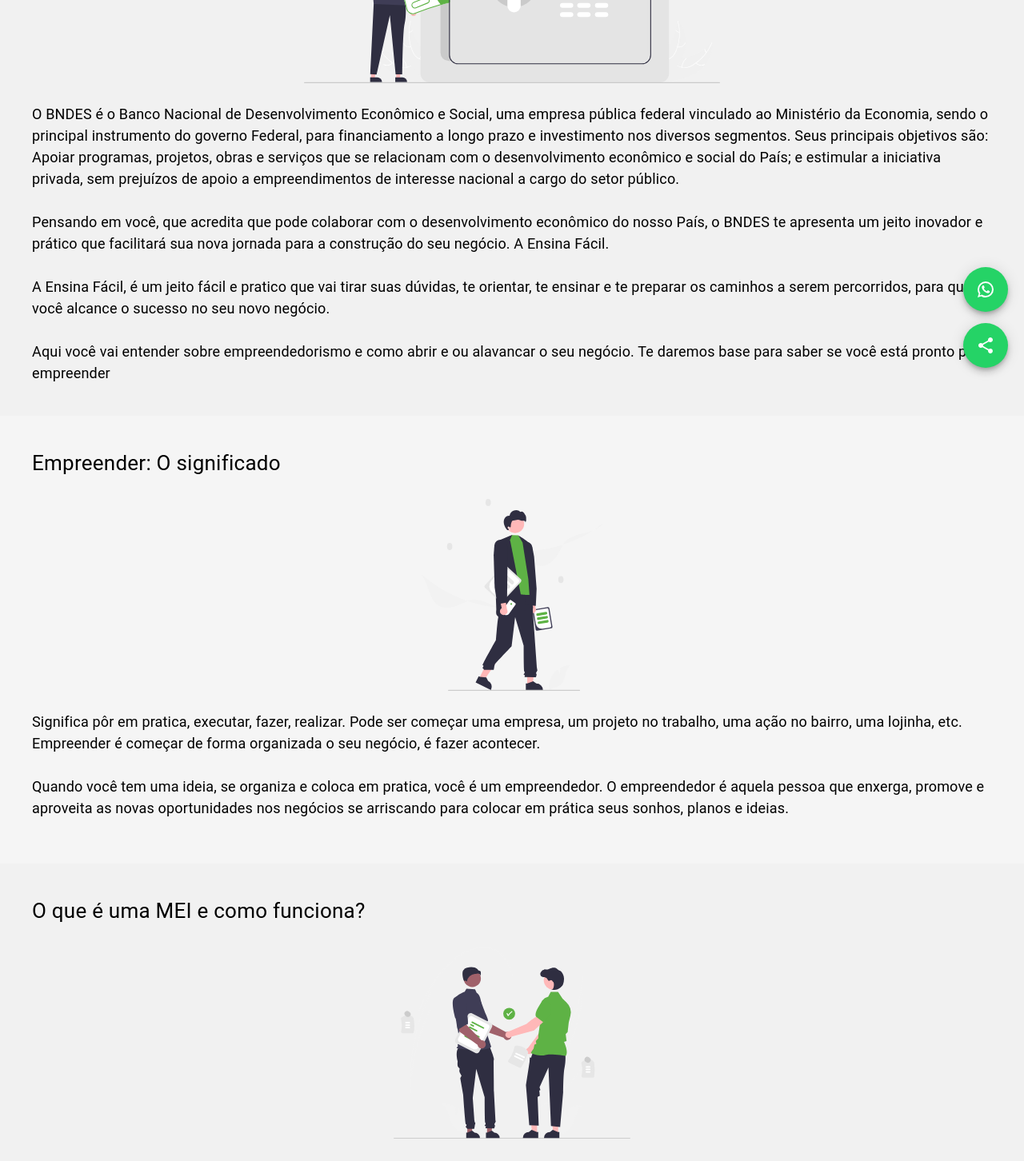
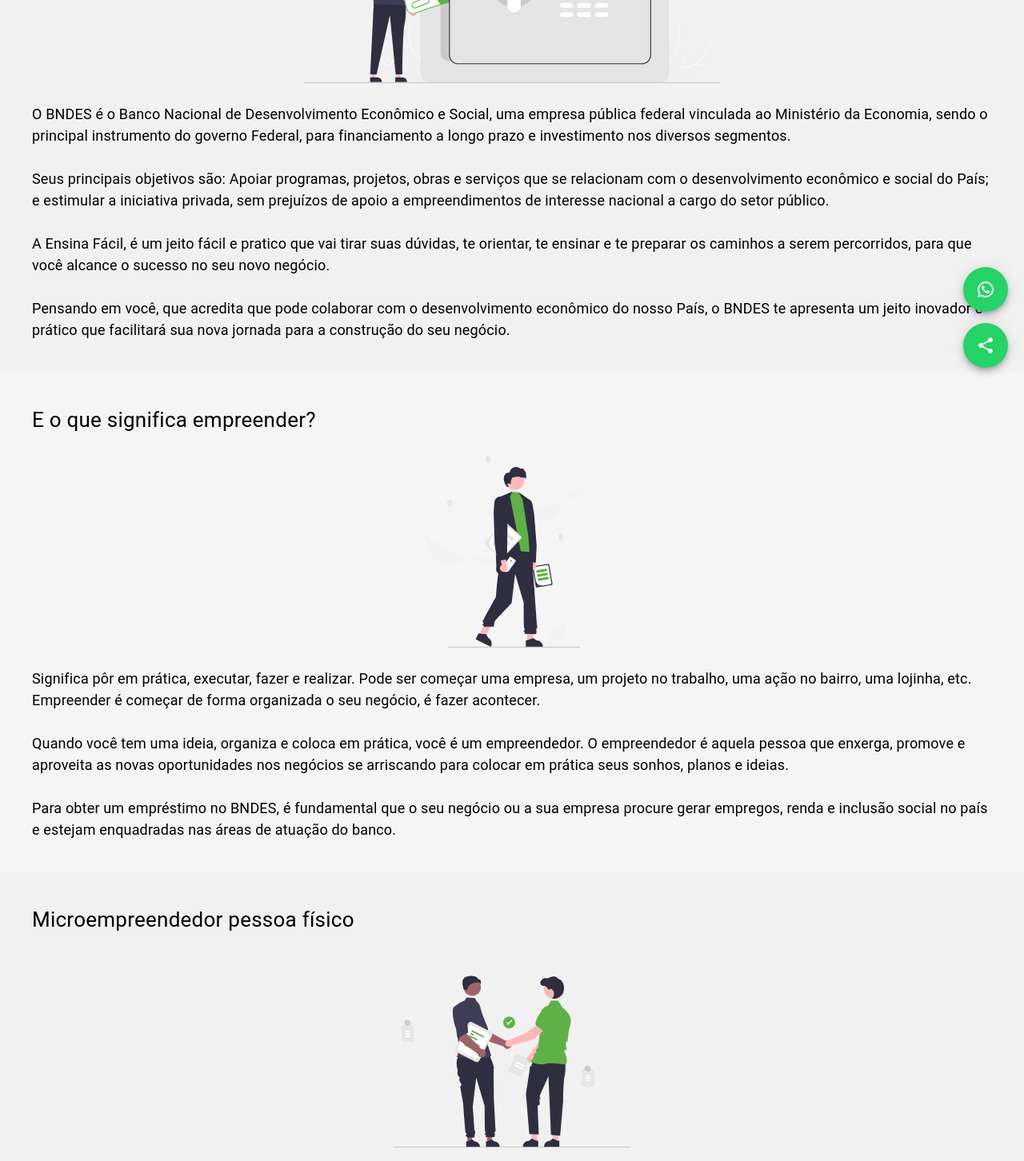
Before and after one commit to JvPy/projeto-bnds, a React (Create React App) app: page / in a window 1280 px wide. Shown: the part 320-1772 px from the top of the page at 80% size. Built offline with nearby package versions, Linux system fonts and the light colour scheme.

Commit message:
add reactStringReplace

```diff
--- a/package.json
+++ b/package.json
@@ -18,6 +18,7 @@
     "react": "^18.2.0",
     "react-dom": "^18.2.0",
     "react-scripts": "5.0.1",
+    "react-string-replace": "^1.1.0",
     "typescript": "^4.8.4",
     "web-vitals": "^2.1.4"
   },
--- a/src/App.tsx
+++ b/src/App.tsx
@@ -5,6 +5,7 @@
 import WhatsappFloater from './components/floaters/whatsappFloater';
 import ShareFloater from './components/floaters/shareFloater';
 import Modal from './components/modal';
+import AccordionSection from './components/accordionSection';
 
 function App() {
   const [isOpen, setIsOpen] = useState<boolean>(false)
@@ -21,38 +22,53 @@
     }
   }
 
+
+
   return (
     <>
       <Navbar handleScrol={handleScrol}/>
       <div style={{paddingTop: 55}}/>
       <Modal isOpen={isOpen} handleClose={() => handleClose()}/>
       <Section id="0" subTitle="Microcredito no Brasil" title="Você conhece o BNDES?" color="#F1F1F1" image="vault">
-        O BNDES é o Banco Nacional de Desenvolvimento Econômico e Social, uma empresa pública federal vinculado ao Ministério da Economia, sendo o principal instrumento do governo Federal, para financiamento a longo prazo e investimento nos diversos segmentos. Seus principais objetivos são: Apoiar programas, projetos, obras e serviços que se relacionam com o desenvolvimento econômico e social do País; e estimular a iniciativa privada, sem prejuízos de apoio a empreendimentos de interesse nacional a cargo do setor público.
+        O BNDES é o Banco Nacional de Desenvolvimento Econômico e Social, uma empresa pública federal vinculada ao Ministério da Economia, sendo o principal instrumento do governo Federal, para financiamento a longo prazo e investimento nos diversos segmentos.
         <br /><br />
-        Pensando em você, que acredita que pode colaborar com o desenvolvimento econômico do nosso País, o BNDES te apresenta um jeito inovador e prático que facilitará sua nova jornada para a construção do seu negócio. A Ensina Fácil.
+        Seus principais objetivos são: Apoiar programas, projetos, obras e serviços que se relacionam com o desenvolvimento econômico e social do País; e estimular a iniciativa privada, sem prejuízos de apoio a empreendimentos de interesse nacional a cargo do setor público.
         <br /><br />
         A Ensina Fácil, é um jeito fácil e pratico que vai tirar suas dúvidas, te orientar, te ensinar e te preparar os caminhos a serem percorridos, para que você alcance o sucesso no seu novo negócio.
         <br /><br />
-        Aqui você vai entender sobre empreendedorismo e como abrir e ou alavancar o seu negócio. Te daremos base para saber se você está pronto para empreender
+        Pensando em você, que acredita que pode colaborar com o desenvolvimento econômico do nosso País, o BNDES te apresenta um jeito inovador e prático que facilitará sua nova jornada para a construção do seu negócio.
+       </Section>
+      <Section id="1" title="E o que significa empreender?" color="#F5F5F5" image="business">
+        Significa pôr em prática, executar, fazer e realizar. Pode ser começar uma empresa, um projeto no trabalho, uma ação no bairro, uma lojinha, etc. Empreender é começar de forma organizada o seu negócio, é fazer acontecer.
+        <br /><br />
+        Quando você tem uma ideia, organiza e coloca em prática, você é um empreendedor. O empreendedor é aquela pessoa que enxerga, promove e aproveita as novas oportunidades nos negócios se arriscando para colocar em prática seus sonhos, planos e ideias.
+        <br /><br />
+        Para obter um empréstimo no BNDES, é fundamental que o seu negócio ou a sua empresa procure gerar empregos, renda e inclusão social no país e estejam enquadradas nas áreas de atuação do banco.
       </Section>
-      <Section id="1" title="Empreender: O significado" color="#F5F5F5" image="business">
-        Significa pôr em pratica, executar, fazer, realizar. Pode ser começar uma empresa, um projeto no trabalho, uma ação no bairro, uma lojinha, etc. Empreender é começar de forma organizada o seu negócio, é fazer acontecer.
+      <Section id="2" title="Microempreendedor pessoa físico" color="#F1F1F1" image="deal">
+        Se você é um empreendedor pessoa física que ainda não possui um CNPJ, você também consegue crédito no BNDES. O BNDES oferece empréstimos para pessoa física sempre que o capital seja destinado ao desenvolvimento de alguma atividade produtiva. Sim, se você quer iniciar o seu negócio ou alavancar e modernizar o que já tem, o BNDES está aqui para te ajudar.  Porém, não se esqueça, o BNDES é o Banco Nacional de Desenvolvimento Econômico, por isso, somente são financiados projetos com os seguintes objetivos:
         <br /><br />
-        Quando você tem uma ideia, se organiza e coloca em pratica, você é um empreendedor. O empreendedor é aquela pessoa que enxerga, promove e aproveita as novas oportunidades nos negócios se arriscando para colocar em prática seus sonhos, planos e ideias.
-      </Section>
-      <Section id="2" title="O que é uma MEI e como funciona?" color="#F1F1F1" image="deal">
-        MEI, significa Microempreendedor Individual, ou seja, um profissional autônomo. Quando você se cadastra como um MEI, você passa a ter um CNPJ (Cadastro Nacional de Pessoa Jurídica), ou seja, facilidades com a abertura de conta bancaria, no pedido de empréstimos e na emissão de notas fiscais, além de ter obrigações e direitos de uma pessoa jurídica.
+        Modernização de empresas;<br />
+        Expansão de negócios atuais (que já existem);<br />
+        Realização de novos empreendimentos/Negócios.
+        <br /><br /><br />
+        Para obter um empréstimo no BNDES, é fundamental que o seu negócio ou a sua empresa procure gerar empregos, renda e inclusão social no país. E estejam enquadradas nas áreas de atuação do banco.
         <br /><br />
-        Com a MEI, você tem vários benefícios, você tem direito a aposentaria por idade, auxilio doença (Benefício por incapacidade temporária), aposentadoria por invalidez, salario maternidade, pensão por morte, auxilio-reclusão.
+        Você pode fazer esta solicitação através do canal MPME de forma on-line.
         <br /><br />
-        Quem é MEI entrega apenas a declaração de imposto de renda de pessoa física, que é obrigatória caso o MEI tenha renda tributável superior a taxa de isenção de R$ 28.559,70, o que equivale a R$ 2.379.97 por mês.
+        Você deve ter em mente, o quanto de capital precisa, e qual será a sua atuação no mercado.
+        <br /><br />
+        Simular seu empréstimo é fundamental, serve para analisar os pontos positivos e negativos de um empréstimo, valores, juros e compará-los com as propostas existentes no mercado. Isso é fundamental antes de assinar qualquer contrato.
+        <br /><br />
+        No Ensina Facil BNDES, você encontra parceiros que irão ajudar a colocar seu projeto em ação. (colocar o logo dos parceiros do BNDES).
       </Section>
       <Section id="3" title="Como me formalizar como Microempreendedor individual? " color="#F5F5F5" image="form">
         Através do site www.gov.br- cadastrar Microempreendedor Individual (MEI), preencha o formulário de inscrição de MEI. Assinale as declarações e finalize.
         <br /><br />
         Não há custos, é gratuito. E sua despesa mensal será apenas o pagamento mensal do Simples Nacional. Independentemente do valor das notas fiscais que você emitir no mês (e mesmo se não emitir), você vai pagar apenas o valor mensal correspondente a sua área de atuação.
       </Section>
-      <Section id="4" title="Pronto pra responder o Quiz?" color="#F1F1F1" image="quiz" handleOpen={handleOpen} handleClose={handleClose} final />
+      <AccordionSection id="4" title="Microempreendedor Individual-MEI" color="#F1F1F1" image="deal" handleOpen={handleOpen} handleClose={handleClose} final />
+      <Section id="5" title="Pronto pra responder o Quiz?" color="#F1F1F1" image="quiz" handleOpen={handleOpen} handleClose={handleClose} final />
       <WhatsappFloater />
       <ShareFloater />
       <Footer />
```
Also changed, not shown: 1 other file (tests, documents, lock files or other folders).
